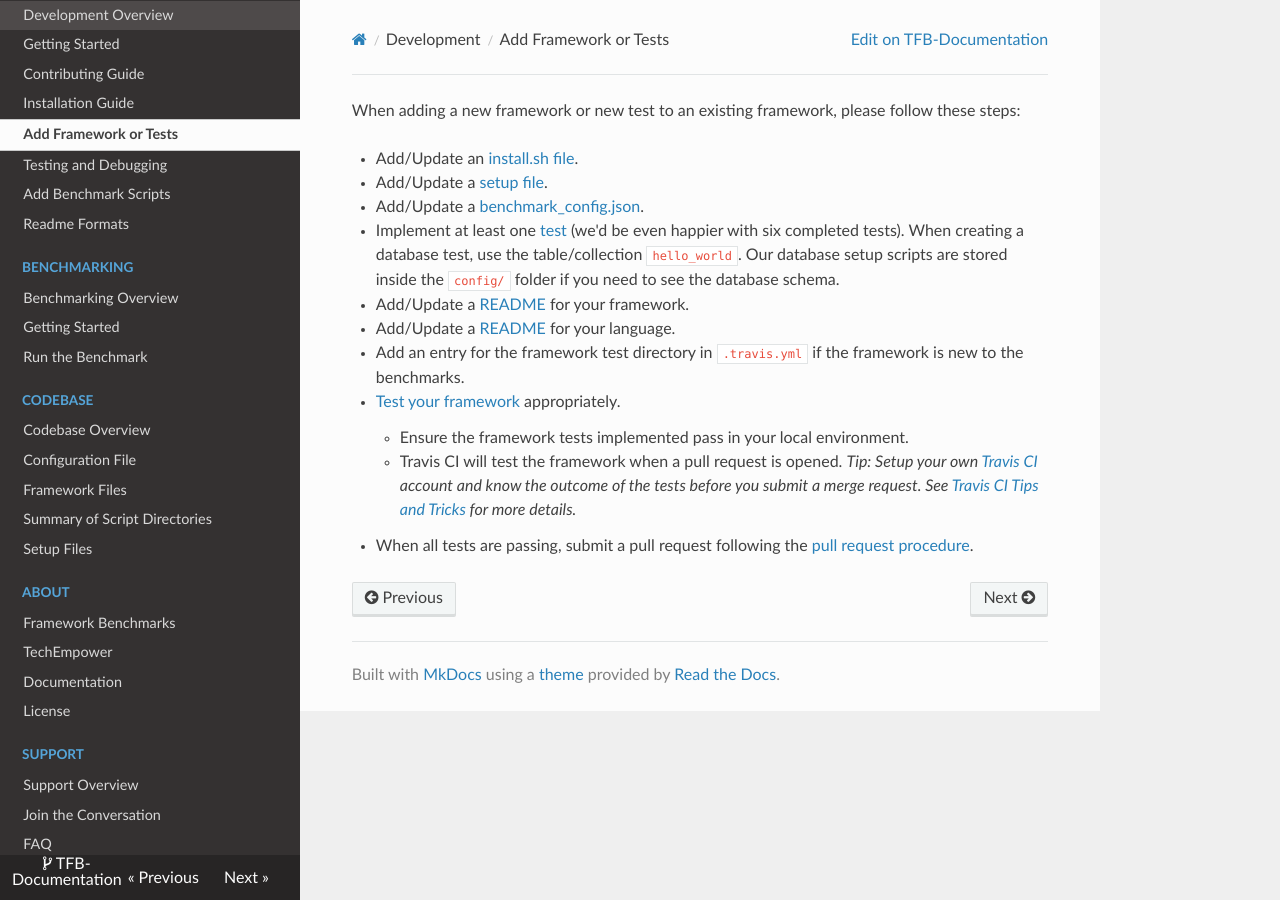
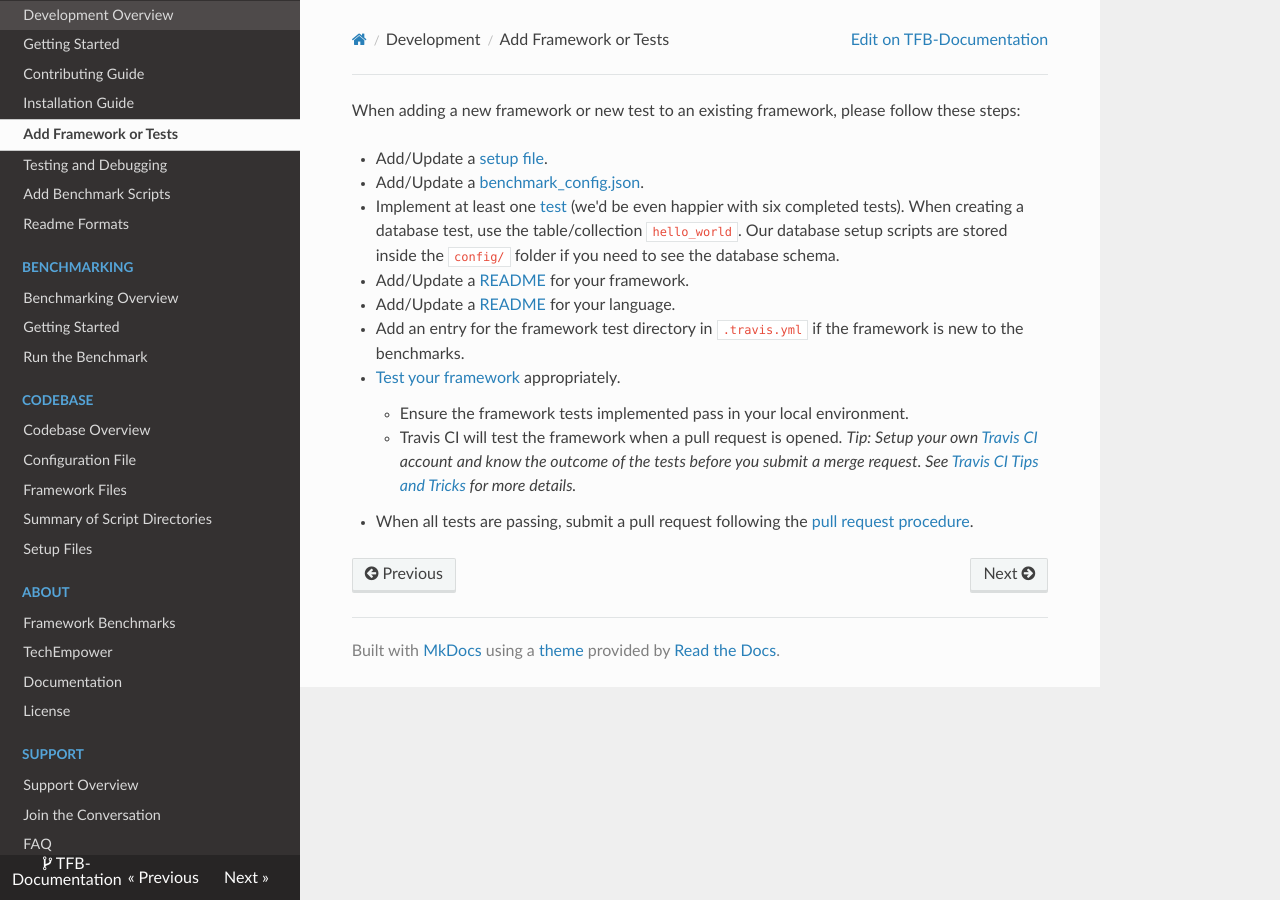
Before and after one commit to nbrady-techempower/TFB-Documentation, an MkDocs documentation site: the page built from docs/Development/Add-Frameworks-or-Tests.md, in a window 1280 px wide. Built offline with MkDocs 1.6.1, drawn with Linux system fonts in a browser that asks for light colours; nearby versions of some CDN libraries; old or Windows-style settings are respelled for this version of MkDocs.

Commit message:
remove line about install.sh file

```diff
--- a/docs/Development/Add-Frameworks-or-Tests.md
+++ b/docs/Development/Add-Frameworks-or-Tests.md
@@ -1,7 +1,6 @@
 When adding a new framework or new test to an existing framework, please follow
 these steps:
 
-* Add/Update an [install.sh file](../Codebase/Framework-Files#install-file).
 * Add/Update a [setup file](../Codebase/Framework-Files#setup-file).
 * Add/Update a [benchmark_config.json](../Codebase/Framework-Files#benchmark-config-file).
 * Implement at least one [test](../Project-Information/Framework-Tests#test-types)
```
